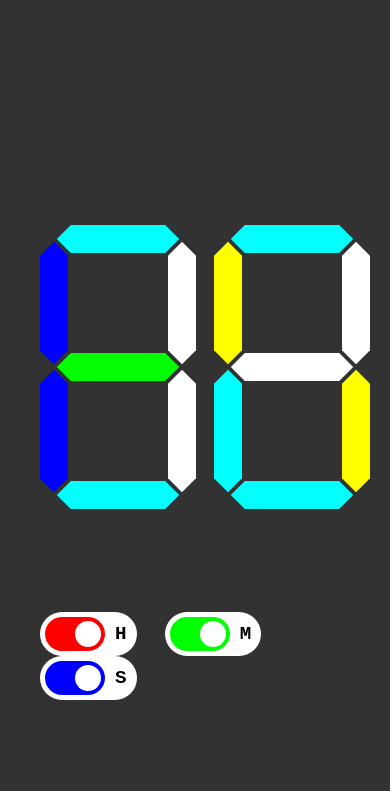
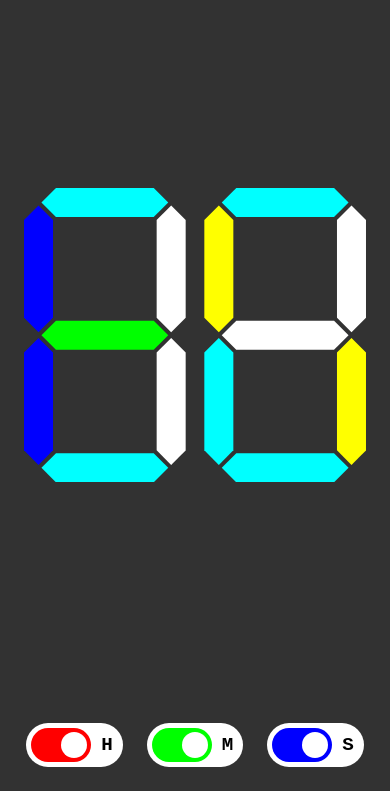
Before and after one commit to internetblacksmith/impossible-clock, a website built with Vite: page app/index.html in a window 390 px wide. Shown: the part 53-844 px from the top of the page. Built offline with nearby package versions, Linux system fonts and the light colour scheme.

Commit message:
feat: improve responsive design with equal borders
- Removed fixed SVG dimensions for responsive scaling
- Switched from CSS Grid to Flexbox for better control
- Added aspect-ratio to maintain clock proportions
- Improved toggle positioning on desktop (40% width allocation)
- Ensured equal spacing on all sides across viewports

```diff
--- a/app/index.html
+++ b/app/index.html
@@ -84,7 +84,7 @@
       <div id="clock">
         <div id="clock-container">
           <?xml version="1.0" encoding="UTF-8" standalone="no"?>
-          <svg width="330" height="284" viewBox="-1 -1 20.625 17.75">
+          <svg viewBox="-1 -1 20.625 17.75" preserveAspectRatio="xMidYMid meet">
             <g id="display-1" class="display-no-0-0-0">
               <path
                 id="display-1-segment-1"
--- a/app/styles/grid.scss
+++ b/app/styles/grid.scss
@@ -1,27 +1,28 @@
 // Grid Layout with modern CSS Grid
 .container {
-  display: grid;
-  height: 100vh;
+  display: flex;
+  flex-direction: column;
+  min-height: 100vh;
   width: 100vw;
-  gap: 0; // Modern syntax instead of grid-gap
-  place-items: center; // Shorthand for justify-items and align-items
+  padding: 0;
+  box-sizing: border-box;
   contain: layout style; // CSS containment for performance
 }
 
-// Mobile-first approach
-.container {
-  grid-template-columns: var(--spacing-xlarge) 1fr var(--spacing-xlarge);
-  grid-template-rows: var(--spacing-xlarge) 1fr 2fr 1fr var(--spacing-xlarge);
-}
-
 #clock {
-  grid-column: 2;
-  grid-row: 3;
+  flex: 1;
+  display: flex;
+  justify-content: center;
+  align-items: center;
+  padding: var(--spacing-large);
+  box-sizing: border-box;
 }
 
 #switch {
-  grid-column: 2;
-  grid-row: 4;
+  display: flex;
+  justify-content: center;
+  align-items: center;
+  padding: 0 var(--spacing-large) var(--spacing-large);
 
   .single-switch {
     display: inline-flex;
@@ -35,19 +36,24 @@
 }
 
 // Desktop layout
-@media (min-width: 551px) {
+@media (min-width: 768px) {
   .container {
-    grid-template-columns: var(--spacing-xlarge) 1fr auto var(--spacing-xlarge);
-    grid-template-rows: var(--spacing-xlarge) 1fr var(--spacing-xlarge);
+    flex-direction: row;
+    gap: 0;
   }
 
   #clock {
-    grid-row: 2;
+    flex: 1 1 60%;
+    padding: var(--spacing-xlarge);
   }
 
   #switch {
-    grid-column: 3;
-    grid-row: 2;
+    flex: 0 0 40%;
+    flex-direction: column;
+    padding: var(--spacing-xlarge);
+    display: flex;
+    justify-content: center;
+    align-items: center;
 
     .single-switch {
       display: flex;
--- a/app/styles/main.scss
+++ b/app/styles/main.scss
@@ -8,19 +8,43 @@
   box-sizing: border-box;
 }
 
-body,
 html {
   margin: 0;
   padding: 0;
   font-family: system-ui, -apple-system, sans-serif;
+  height: 100%;
 }
 
-// Remove unused styles
-.display-container {
-  position: relative;
+body {
+  margin: 0;
+  padding: 0;
+  min-height: 100%;
+  overflow-x: hidden;
+}
 
-  &.display-size-12 {
-    width: 122px;
-    height: 220px;
+// Clock container responsive styles
+#clock-container {
+  width: 100%;
+  max-width: min(90vw, 600px);
+  aspect-ratio: 330 / 284; // Maintain SVG aspect ratio
+
+  svg {
+    width: 100%;
+    height: 100%;
+    display: block;
   }
 }
+
+// Ensure proper sizing on small screens
+@media (max-width: 480px) {
+  #clock-container {
+    max-width: min(calc(100vw - 2 * var(--spacing-large)), 400px);
+  }
+}
+
+// Larger screens can have bigger clock
+@media (min-width: 1200px) {
+  #clock-container {
+    max-width: min(80vw, 800px);
+  }
+}
```
